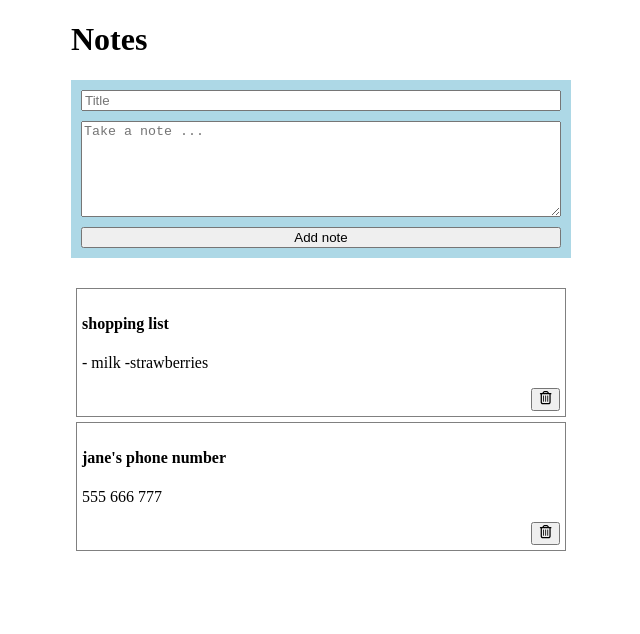
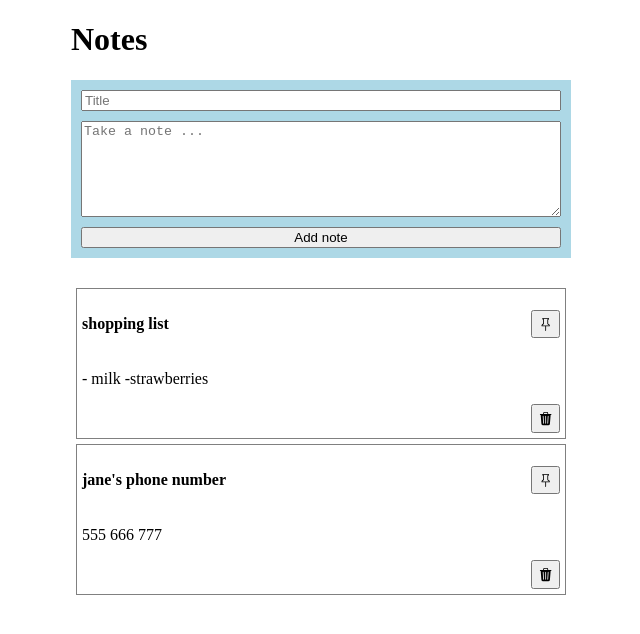
Before and after one commit to reactpractice-dev/notes-app-react-query, a React (Vite) app: page / in a window 1280 px wide. Shown: the top 634 px of the page, without its empty margins (319-959 px from the left). Built offline with nearby package versions, Linux system fonts and the light colour scheme; data requests are answered from the project's data file.

Commit message:
Allows pinning and unpinning

```diff
--- a/src/api/notes.js
+++ b/src/api/notes.js
@@ -11,7 +11,10 @@ const getNotes = () =>
 const postNote = (note) =>
   axios.post(`${import.meta.env.VITE_BACKEND_API_URL}/notes`, note);
 
+const patchNote = (note) =>
+  axios.patch(`${import.meta.env.VITE_BACKEND_API_URL}/notes/${note.id}`, note);
+
 const deleteNote = (noteId) =>
   axios.delete(`${import.meta.env.VITE_BACKEND_API_URL}/notes/${noteId}`);
 
-export { getNotes, postNote, deleteNote };
+export { getNotes, postNote, patchNote, deleteNote };
--- a/src/components/Note.jsx
+++ b/src/components/Note.jsx
@@ -1,8 +1,10 @@
-import { FaRegTrashCan } from "react-icons/fa6";
+import { BsFillTrash3Fill } from "react-icons/bs";
 import { useMutation, useQueryClient } from "react-query";
-import { deleteNote } from "../api/notes";
+import { deleteNote, patchNote } from "../api/notes";
+import { BsPin } from "react-icons/bs";
+import { BsPinFill } from "react-icons/bs";
 
-const Note = ({ id, title, content }) => {
+const Note = ({ id, title, content, is_pinned }) => {
   const queryClient = useQueryClient();
   const deleteNoteMutation = useMutation(deleteNote, {
     onSuccess: () => {
@@ -10,13 +12,46 @@ const Note = ({ id, title, content }) => {
       queryClient.invalidateQueries("notes");
     },
   });
+
+  const patchNoteMutation = useMutation(patchNote, {
+    onSuccess: () => {
+      // Invalidate and refetch
+      queryClient.invalidateQueries("notes");
+    },
+  });
   return (
     <>
-      <h4>{title}</h4>
+      <div
+        style={{
+          display: "flex",
+          justifyContent: "space-between",
+          alignItems: "center",
+        }}
+      >
+        <h4>{title}</h4>
+        <button
+          style={{
+            flexGrow: 0,
+            flexShrink: 0,
+            padding: "6px",
+            paddingBottom: "2px",
+          }}
+          title={is_pinned ? "Unpin note" : "Pin note"}
+          onClick={() =>
+            patchNoteMutation.mutate({ id, is_pinned: !is_pinned })
+          }
+        >
+          {is_pinned ? <BsPinFill /> : <BsPin />}
+        </button>
+      </div>
       <p>{content}</p>
       <div style={{ textAlign: "right" }}>
-        <button onClick={() => deleteNoteMutation.mutate(id)}>
-          <FaRegTrashCan />
+        <button
+          onClick={() => deleteNoteMutation.mutate(id)}
+          style={{ padding: "6px", paddingBottom: "2px" }}
+          title="Delete note"
+        >
+          <BsFillTrash3Fill />
         </button>
       </div>
     </>
--- a/src/components/NotesList.jsx
+++ b/src/components/NotesList.jsx
@@ -12,7 +12,11 @@ const NotesList = () => {
   } = useQuery("notes", () =>
     getNotes().then((notes) => {
       // reverse data so we always show latest note on top
-      return notes.reverse();
+      const sortedNotes = notes.reverse();
+      return [
+        ...sortedNotes.filter((note) => note.is_pinned),
+        ...sortedNotes.filter((note) => !note.is_pinned),
+      ];
     })
   );
 
```
Also changed, not shown: 1 other file (tests, documents, lock files or other folders).
